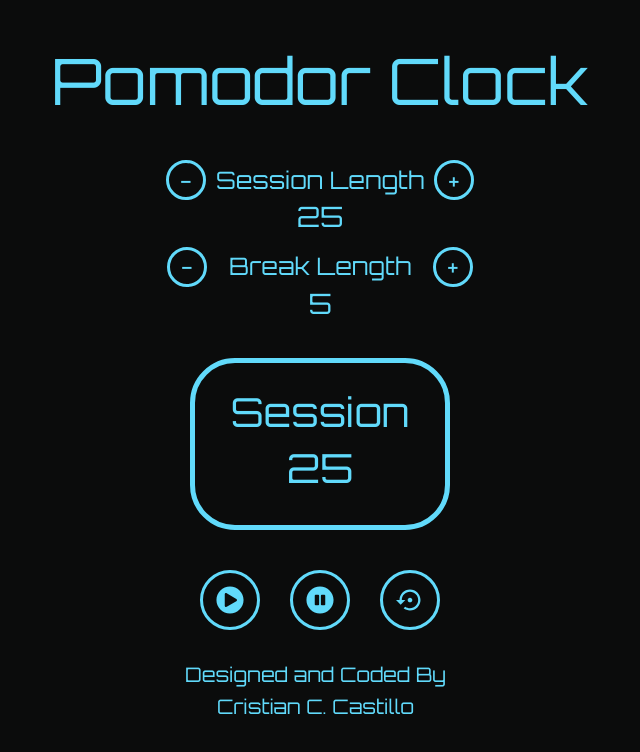
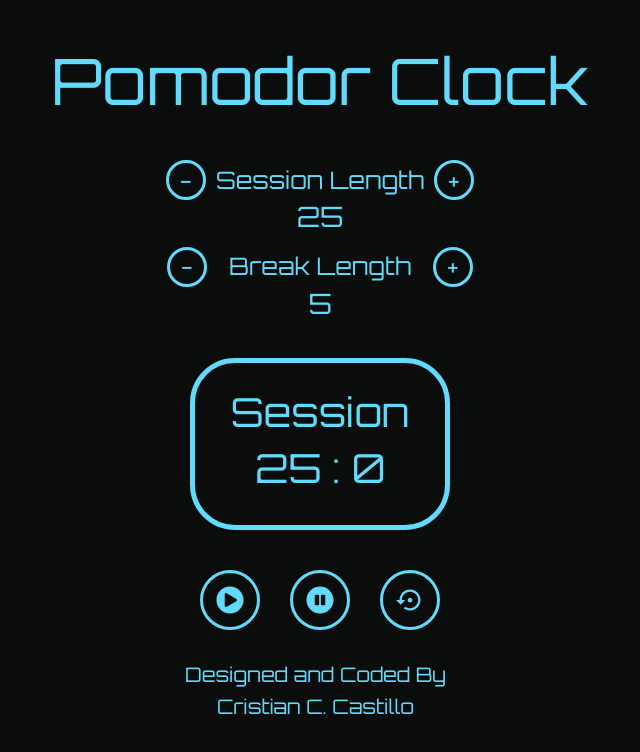
Before and after one commit to Cristian-Castillo/Pomodor-Clock-Project, a React (Create React App) app: page / in a window 1280 px wide. Shown: the top 752 px of the page, without its empty margins (320-960 px from the left). Built offline with nearby package versions, Linux system fonts and the light colour scheme.

Commit message:
Countdown added
Added countdown but still needs to work with user time. Pause also needs work at this point. However, the countdown is from the default values from the Master Reducer file, hence we must get the user values instead of the default values at this point!

```diff
--- a/src/components/Pomodor.js
+++ b/src/components/Pomodor.js
@@ -12,7 +12,7 @@ import { FaPlayCircle } from 'react-icons/fa'
 import {FaPauseCircle} from 'react-icons/fa'
 import {MdSettingsBackupRestore} from 'react-icons/md'
 
-class Pomodor extends Component {
+class Pomodor extends Component{
 
     /* DOM INTERACTIVE ANIMATION ON CLICK*/
     animateHandleButton = () => {
@@ -66,7 +66,6 @@ class Pomodor extends Component {
         }
     }
     /* End of Button Animation for DOM */
-
     render() {
 
         return (
@@ -113,19 +112,16 @@ class Pomodor extends Component {
                             </div>
                         </div>
                         <div style= {{marginTop:'30px'}} className = 'row'>
-                            <SessionTimeDisplay prop3 = {this.props.masterCtr}/>
+                            <SessionTimeDisplay propFlag = {this.props.flag} propMasterMinute = {this.props.masterCtr} propMasterSecond = {this.props.masterSec}/>
                             <div style = {{margin:'auto'}}>
                                 <div className = 'row'>
                                     <div className = 'col'>
                                         <h3>
-                                            <button  onMouseDown = {this.animateHandleButton}
+                                            <button id ='time' onMouseDown = {this.animateHandleButton}
                                                 onMouseLeave = {this.animateHandleButton}
                                                 className ='playStyle'
-                                                onClick = {()=>{
-                                                    /* Invoked Anonymous function and
-                                                    set the user values for session & Break*/
-                                                    this.props.playHandle(this.props.ctr,this.props.ctr2)
-                                                }}><FaPlayCircle />
+                                                onClick = {()=> this.props.playHandle(this.props.ctr,this.props.ctr2,this.props.flag)}
+                                                ><FaPlayCircle />
                                             </button>
                                         </h3>
                                     </div>
@@ -169,7 +165,9 @@ const mapStateToProps = state => {
     return{
         ctr:state.reSession.countSession,
         ctr2:state.reBreak.countBreak,
-        masterCtr:state.reMaster.masterSessionCount
+        masterCtr:state.reMaster.masterSessionCount,
+        masterSec:state.reMaster.masterBreakCount,
+        flag:state.reMaster.masterFlag
     }
 }
 
--- a/src/components/SessionTimeDisplay.js
+++ b/src/components/SessionTimeDisplay.js
@@ -1,15 +1,56 @@
-import React from 'react'
+import React,{Component} from 'react'
 import './SessionTimeStyle.css'
 
-const SessionTimeDisplay = (props) => {
+class SessionTimeDisplay extends Component{
+
+    constructor(props){
+        super(props);
+        this.state = {
+            masterMinutes:this.props.propMasterMinute,
+            masterSeconds:this.props.propMasterSecond,
+        }
+    }
+
+    render(){
+        /* Destructure from local state */
+        const {masterMinutes} = this.state
+        const {masterSeconds} = this.state
+
         return (
             <div className = 'container-fluid'>
                 <div className = 'session-layout'>
                     <h1 className ='fontSesh'>Session</h1>
-                <h1 className ='fontSesh'>{props.prop3}</h1>
+                    <h1 className ='fontSesh'>{masterMinutes} : {masterSeconds}</h1>
                 </div>
             </div>
         )
     }
 
+    componentDidMount(){
+
+        this.myInterval = setInterval(()=> {
+
+                if(this.state.masterSeconds === 0){
+
+                    if(this.state.masterMinutes === 0 && this.state.masterSeconds === 0){
+                        return
+                    }
+
+                    this.state.masterSeconds = 60
+                    this.state.masterMinutes -= 1
+                }
+
+                this.setState(prevState => ({
+                    masterMinutes:prevState.masterMinutes,
+                    masterSeconds:prevState.masterSeconds-1,
+                }))
+        },1000)
+}
+    // clear memory so no memory leaks
+    componentWillUnmount(){
+        clearInterval(this.myInterval)
+    }
+    // render(), it will execute same old method
+}
+
 export default SessionTimeDisplay;
--- a/src/store/reducer/MasterReducer.js
+++ b/src/store/reducer/MasterReducer.js
@@ -6,10 +6,15 @@ const initialState = {
 }
 
 const MasterReducer = (state = initialState, action) => {
+
+
     switch(action.type){
         case ActionTypes.PLAY:
-            console.log(action)
-            console.log('does this work: ' + action.sessionVal + ' = ' + ' ' + action.breakVal)
+            return{
+                ...state,
+                masterSessionCount:state.masterSessionCount = action.sessionVal,
+                masterBreakCount:state.masterBreakCount = action.breakVal,
+            }
         default:
             return state
     }
```
Lines whose indentation alone changed are shown as unchanged.
